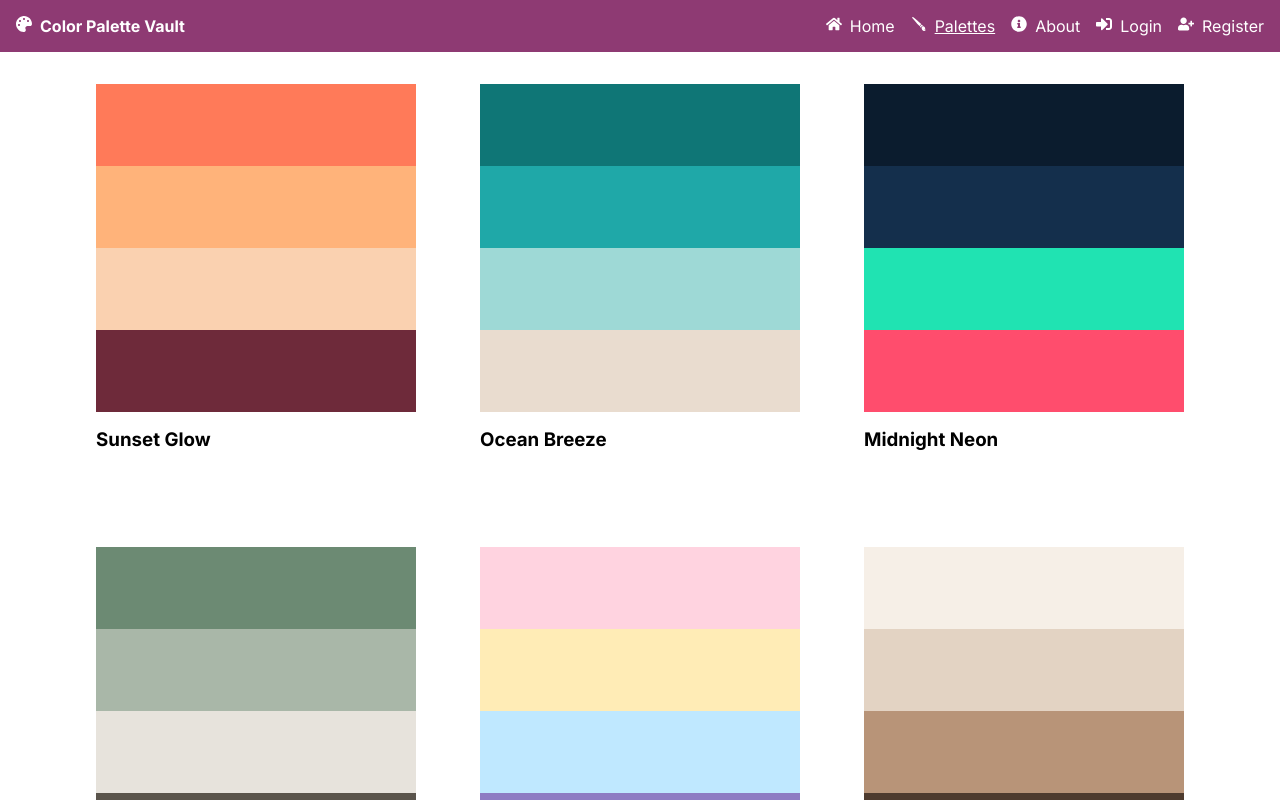
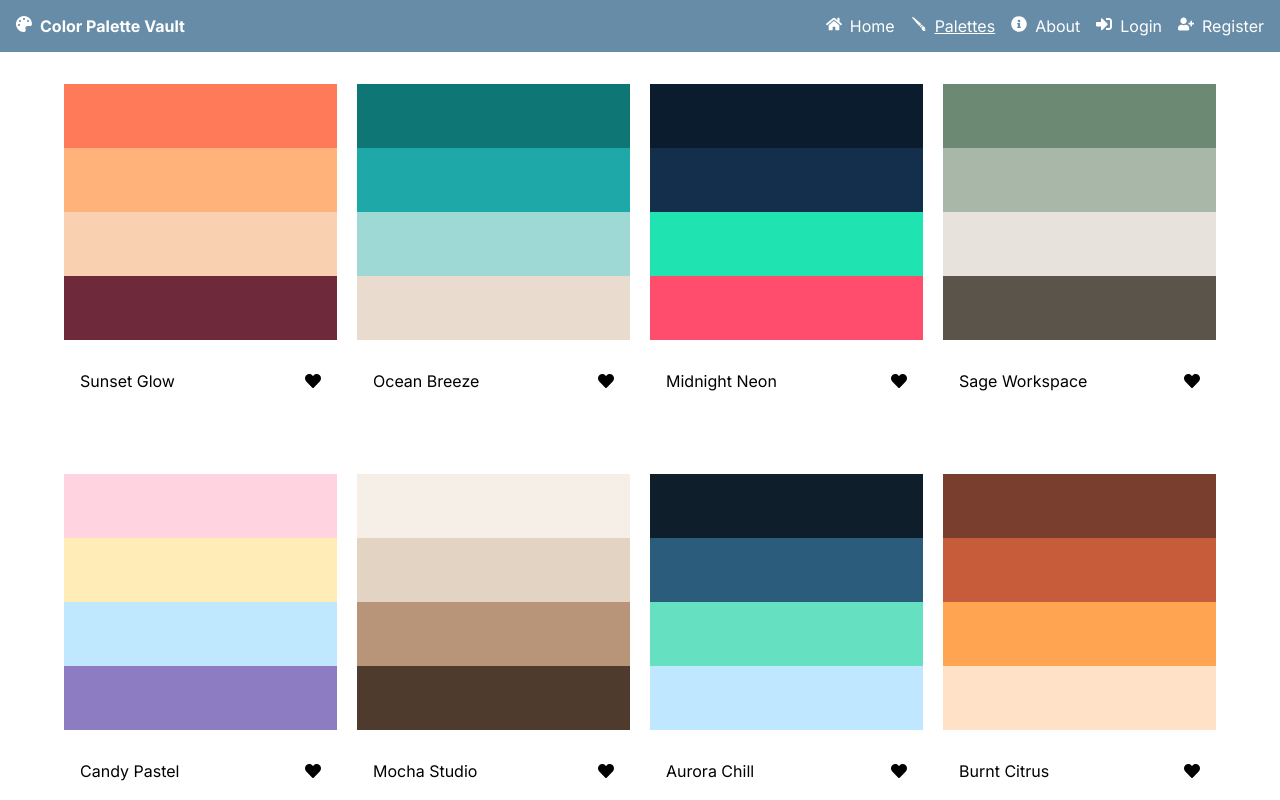
Before and after one commit to kofiarhin/color-palette-vault, a React (Vite) app in the folder client/: page /palettes in a window 1280 px wide. Shown: the top 800 px of the page. Built offline with nearby package versions, Linux system fonts and the light colour scheme; no server answers.

Commit message:
improved ui: color palettes

```diff
--- a/client/src/components/ColorPalette/ColorPalette.jsx
+++ b/client/src/components/ColorPalette/ColorPalette.jsx
@@ -1,31 +1,39 @@
 import "./colorPalette.styles.scss";
 import colorData from "./colorData.json";
-
-const ColorPalette = () => {
+import { FaHeart } from "react-icons/fa";
+const ColorPalette = ({ colors = colorData }) => {
   console.log({ colorData });
   return (
     <div className="palette-wrapper">
-      {colorData.map((item) => {
+      {colors?.map((item, index) => {
         return (
-          <div key={item.id} className="palette-unit">
-            {" "}
-            {item.colors.map((i, index) => {
+          <div key={index} className="palette-unit">
+            <div className="colors-wrapper">
+              {item.colors?.map((color, index) => {
                 return (
                   <div
-                  className="palette-item"
+                    className="color-item"
                     key={index}
-                  style={{ backgroundColor: i }}
+                    style={{ backgroundColor: color }}
                   >
                     {" "}
                   </div>
+                  // end color-item
                 );
-            })}{" "}
-            <h3> {item.title} </h3>
+              })}
+            </div>
+            {/* end colors-wraper */}
+
+            <div className="text-wrapper">
+              <span> {item.title} </span>
+              <FaHeart className="icon" />
+            </div>
           </div>
         );
       })}
     </div>
   );
+  // end color-palette-wrapper
 };
 
 export default ColorPalette;
--- a/client/src/components/ColorPalette/colorPalette.styles.scss
+++ b/client/src/components/ColorPalette/colorPalette.styles.scss
@@ -1,40 +1,50 @@
 .palette-wrapper {
+  margin-top: 2rem;
   .palette-unit {
     margin-bottom: 2rem;
-    padding: 2rem;
-    h3 {
-      margin-top: 1rem;
+    .colors-wrapper {
+      .color-item {
+        padding: 2rem 0rem;
+        cursor: pointer;
+        transition: all ease-in-out 300ms;
+        &:hover {
+          transform: scale(1.1);
+        }
+      }
     }
-    .palette-item {
+    .text-wrapper {
+      display: flex;
       height: 50px;
+      justify-content: space-between;
+      align-items: center;
       padding: 1rem;
-      cursor: pointer;
-      transition: ease-in-out 300ms;
-      &:hover {
-        transform: scale(1.05);
-        border: 2px solid white;
+      .icon {
+        cursor: pointer;
+        transition: all ease-in-out 300ms;
+        &:hover {
+          transform: scale(1.2);
+        }
       }
     }
   }
 }
 
-@media (min-width: 700px) {
+@media (min-width: 600px) {
   .palette-wrapper {
     display: grid;
     grid-template-columns: repeat(2, 1fr);
+    gap: 20px;
   }
 }
 
 @media (min-width: 800px) {
   .palette-wrapper {
-    display: grid;
-    grid-template-columns: repeat(2, 1fr);
+    grid-template-columns: repeat(3, 1fr);
   }
 }
 
 @media (min-width: 960px) {
   .palette-wrapper {
-    display: grid;
-    grid-template-columns: repeat(3, 1fr);
+    grid-template-columns: repeat(4, 1fr);
   }
 }
--- a/client/src/components/Navbar.jsx
+++ b/client/src/components/Navbar.jsx
@@ -1,3 +1,4 @@
+import "./navbar.styles.scss";
 import React, { useState, useEffect } from "react";
 import { NavLink, Link } from "react-router-dom";
 import {
@@ -10,7 +11,6 @@ import {
   FaPalette,
 } from "react-icons/fa";
 import { GiPaintBrush } from "react-icons/gi";
-import "./navbar.styles.scss";
 
 const Navbar = () => {
   const [open, setOpen] = useState(false);
--- a/client/src/components/navbar.styles.scss
+++ b/client/src/components/navbar.styles.scss
@@ -1,5 +1,5 @@
 .navbar {
-  background-color: var(--primary-color);
+  background-color: rgba(6, 67, 114, 0.613);
   color: #fff;
   display: flex;
   align-items: center;
```
Lines whose indentation alone changed are shown as unchanged.
